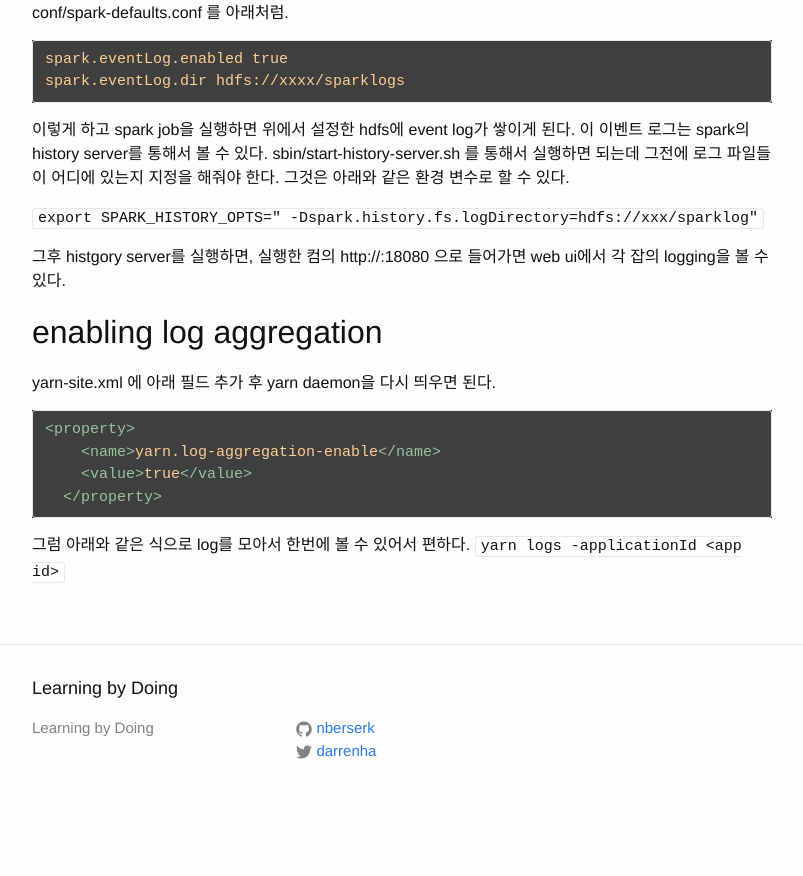
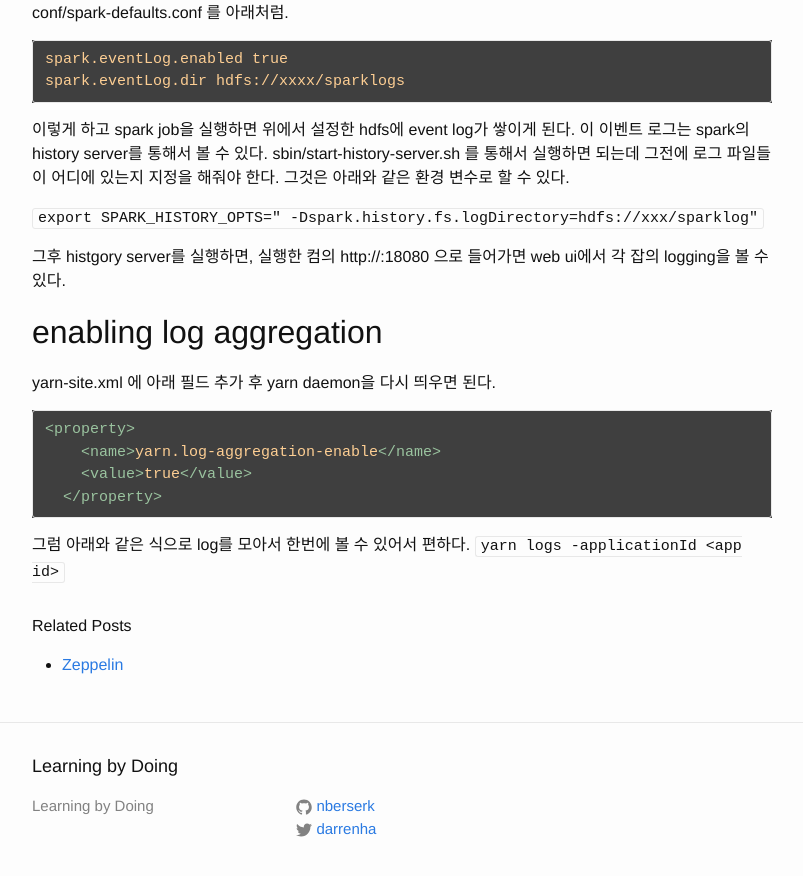
Before and after one commit to nberserk/nberserk.github.io.backup, a Jekyll site: the page built from _posts/2015-06-16-spark.md, in a window 1280 px wide and 900 px high, scrolled down 1035 px. Shown: the top 876 px of the window, without its empty margins (238-1041 px from the left). Built offline with Jekyll 4.4.1, drawn with Linux system fonts in a browser that asks for light colours; Markdown is read by kramdown in place of the engine named in the settings; comment, search, counter and statistics services are not loaded; before the commit the page ends 1857 px from its top, so only the background shows below that.

Commit message:
related posts added

```diff
--- a/_config.yml
+++ b/_config.yml
@@ -2,7 +2,7 @@
 title: Learning by Doing
 
 baseurl: "" # the subpath of your site, e.g. /blog/
-url: "http://yourdomain.com" # the base hostname & protocol for your site
+url: "http://nberserk.github.io/" # the base hostname & protocol for your site
 twitter_username: darrenha
 github_username:  nberserk
 
--- a/_layouts/post.html
+++ b/_layouts/post.html
@@ -14,6 +14,35 @@ layout: default
 
 </div>
 
+<section>
+{% assign hasSimilar = '' %}
+{% for post in site.related_posts %}
+    {% assign postHasSimilar = false %}
+    {% for tag in post.tags %}
+        {% for thisTag in page.tags %}
+            {% if postHasSimilar == false and hasSimilar.size < 6 and post != page and tag == thisTag %}
+                {% if hasSimilar.size == 0 %}
+                <h4>Related Posts</h4>
+                <ul>
+                {% endif %}
+                <li class="relatedPost">
+                    <a href="{{ site.url }}{{ post.url }}">{{ post.title }}
+                    {% if post.series %}
+                        (Series: {{ post.series }})
+                    {% endif %}
+                    </a>
+                </li>
+                {% capture hasSimilar %}{{ hasSimilar }}*{% endcapture %}
+                {% assign postHasSimilar = true %}
+            {% endif %}
+        {% endfor %}
+    {% endfor %}
+{% endfor %}
+{% if hasSimilar.size > 0 %}
+    </ul>
+{% endif %}
+</section>
+
 <section class="comments">
   <div id="disqus_thread"></div>
   <script type="text/javascript">
```
